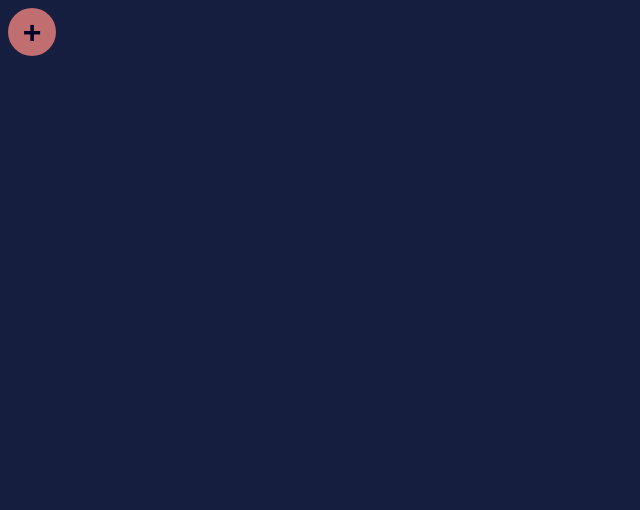
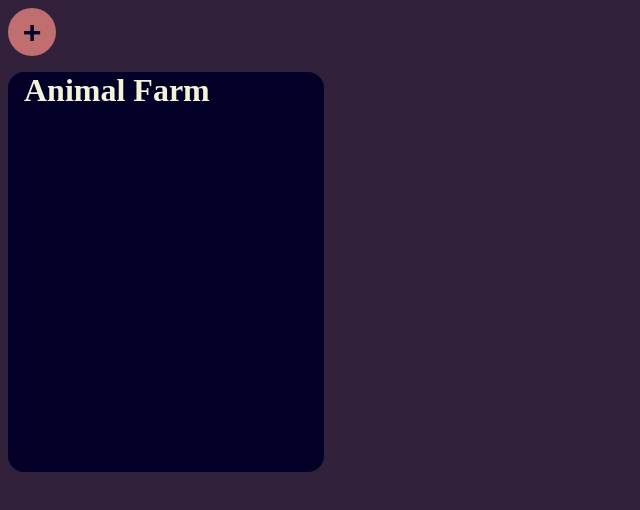
Before and after one commit to sina--/library, a plain HTML site: page index.html in a window 1280 px wide. Shown: the whole page, without its empty margins (0-640 px from the left). Drawn offline with Linux system fonts and the light colour scheme.

Commit message:
Adjust color palette

```diff
--- a/index.html
+++ b/index.html
@@ -6,9 +6,9 @@
 	<link href="main.css" rel="stylesheet">
 </head>
 <body>
-	<div id="library">
+	<button>+</button>
+	<div class="library" id="library">
 	</div>
-	<button>+</button>
 	<script src="script.js"></script>
 </body>
 </html>
--- a/main.css
+++ b/main.css
@@ -5,11 +5,37 @@
 	--beige: #f2f3d9;
 	--antique-brass: #dc9e82;
 	--fuzzy-wuzzy: #c16e70;
+
+	/* CSS HEX */
+	--dark-purple: #32213a;
+	--independence: #383b53;
+	--dark-electric-blue: #66717e;
+	--pale-spring-bud: #d4d6b9;
+	--sage: #d1caa1;
+
+	--background: var(--dark-purple);
 }
 
 html,
 body {
-	background-color: var(--space-cadet);
+	background-color: var(--background);
+	height: 100%;
+}
+
+.library {
+	height: 100%;
+}
+
+.book-card {
+	width: 25%;
+	height: 50%;
+	background-color: var(--oxford-blue);
+	border-radius: 1em;
+}
+
+.book-title {
+	color: var(--beige);
+	margin: 1rem;
 }
 
 button {
--- a/script.js
+++ b/script.js
@@ -9,7 +9,6 @@ let testLibrary = [
 ];
 
 let myLibrary = [];
-
 let shelf = document.getElementById('library');
 
 function Book() {
@@ -17,10 +16,14 @@ function Book() {
 
 function init() {
 	for (i = 0; i < testLibrary.length; i++) {
-		book = document.createElement('div');
+		let book = document.createElement('div');
 		book.setAttribute('id', testLibrary[i].id);
 		book.setAttribute('class', 'book-card');
+		let bookTitle = document.createElement('h1');
+		bookTitle.setAttribute('class', 'book-title');
+		bookTitle.textContent = testLibrary[i].title;
 		shelf.appendChild(book);
+		book.appendChild(bookTitle);
 	}
 }
 
```
